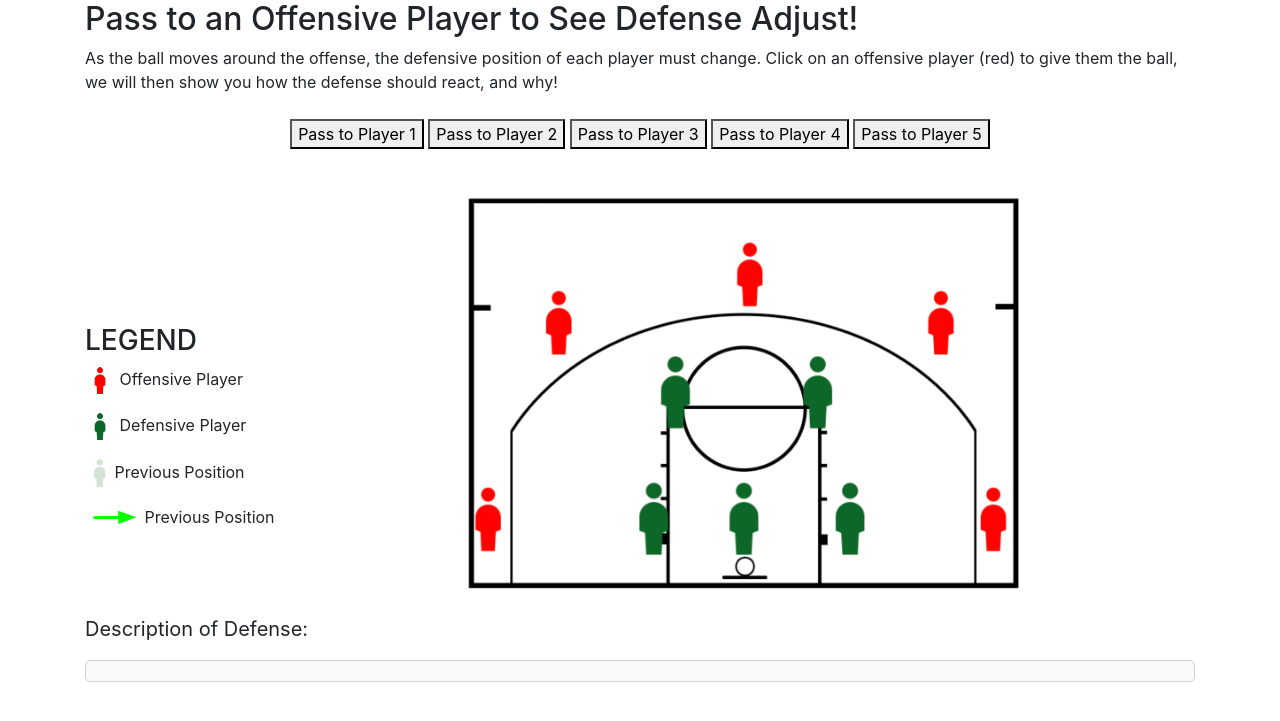
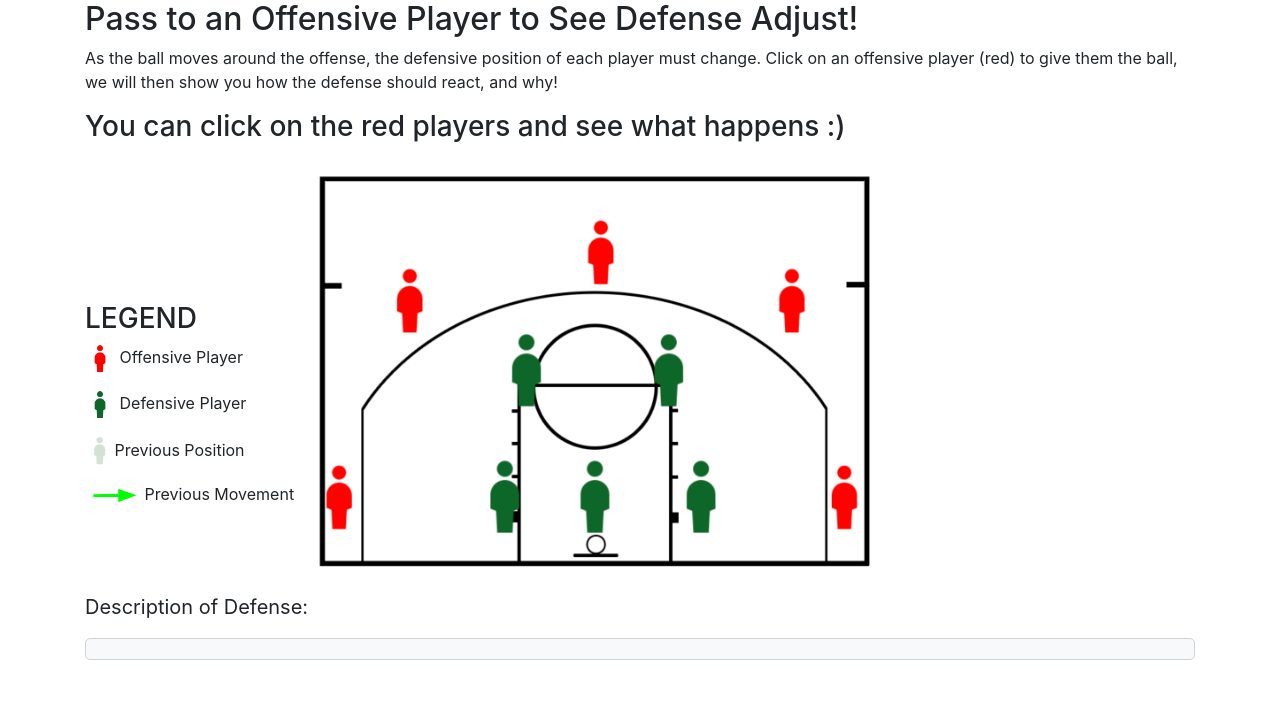
Before and after one commit to yan-ye-0102/UI_project, a Flask app: page /lesson in a window 1280 px wide. Shown: the part 56-777 px from the top of the page. Run offline with Flask 3, Linux system fonts and the light colour scheme; some libraries are stand-ins or nearby versions.

Commit message:
modified typo and changed the lesson UI, made players clickable

```diff
--- a/static/basketball.js
+++ b/static/basketball.js
@@ -22,6 +22,6 @@ $(document).ready(function() {
         // Construct the filename for the corresponding image
         var imageUrl = '/static/pass_to_player_' + playerNumber + '.png';
         // Swap out the image with the updated one
-        $('#basketball-court').css('background-image', 'url("' + imageUrl + '")');
+        $('#basketball-court').attr('src', imageUrl);
     });
 });
--- a/templates/lesson.html
+++ b/templates/lesson.html
@@ -6,31 +6,43 @@
   /* Add custom styles here or in styles.css */
   #basketball-court {
     position: relative;
-    max-width: 600px; /* Adjust as needed */
+    max-width: 600px;
+    /* Adjust as needed */
     margin: 20px auto;
     background: url('{{ url_for("static", filename="lesson_start.png") }}') center center no-repeat;
     background-size: contain;
-    height: 50vh; /* Adjust the height as needed */
+    height: 50vh;
+    /* Adjust the height as needed */
   }
+
   .offensive-player {
     color: red;
   }
+
   .defensive-player {
     color: green;
   }
-  .previous-position{
+
+  .previous-position {
     color: lightgray
   }
-  .position-movement{
-    color:lightgreen
+
+  .position-movement {
+    color: lightgreen
   }
+
   /* You need to position each player with specific top and left values, e.g., */
-  .player1 { top: 10%; left: 30%; }
+  .player1 {
+    top: 10%;
+    left: 30%;
+  }
+
   /* Add positions for all players */
 
   #legend {
     /* Your styles for the legend */
   }
+
   #player-description {
     margin-top: 10px;
     padding: 10px;
@@ -46,24 +58,38 @@
 {% block content %}
 <div id="lesson-container">
   <h2>Pass to an Offensive Player to See Defense Adjust!</h2>
-  <p> As the ball moves around the offense, the defensive position of each player must change. Click on an offensive player (red) to give them the ball, we will then show you how the defense should react, and why!</p>
-  <div class="button-container"> <!-- New div for buttons -->
-    <button class="player-button" id="player-1-button">Pass to Player 1</button>
-    <button class="player-button" id="player-2-button">Pass to Player 2</button>
-    <button class="player-button" id="player-3-button">Pass to Player 3</button>
-    <button class="player-button" id="player-4-button">Pass to Player 4</button>
-    <button class="player-button" id="player-5-button">Pass to Player 5</button>
-  </div>
+  <p> As the ball moves around the offense, the defensive position of each player must change. Click on an offensive
+    player (red) to give them the ball, we will then show you how the defense should react, and why!</p>
+  <h3>You can click on the red players and see what happens :)</h1>
   <div id="court-container">
     <div id="legend">
       <h3>LEGEND</h3>
       <p><img src="static/red_person.png" alt="Offensive Player" class="offensive-player-img"> Offensive Player</p>
       <p><img src="static/green_person.png" alt="Defensive Player" class="defensive-player-img"> Defensive Player</p>
       <p><img src="static/previous_person.png" alt="Previous Player" class="previous-player-img"> Previous Position</p>
-    <p><img src="static/player_movement.png" alt="Player Movement" class="player-movement-img"> Previous Position</p>
+      <p><img src="static/player_movement.png" alt="Player Movement" class="player-movement-img"> Previous Movement</p>
     </div>
-  <div id="basketball-court">
+    <!-- <div id="basketball-court">
+  </div> -->
+    <div id="image-container" style="position: relative;">
+
+      <img src='{{ url_for("static", filename="lesson_start.png") }}' alt="Basketball Court" id="basketball-court">
+      <div class="clickable-area player-button" style="position: absolute; top: 73%; left: 1%; width: 10%; height: 15%;"
+        data-player="1" id="player-1-button"></div>
+      <div class="clickable-area player-button"
+        style="position: absolute; top: 26%; left: 12%; width: 10%; height: 15%;" data-player="1" id="player-2-button">
       </div>
+      <div class="clickable-area player-button"
+        style="position: absolute; top: 15%; left: 45%; width: 10%; height: 15%;" data-player="1" id="player-3-button">
+      </div>
+      <div class="clickable-area player-button"
+        style="position: absolute; top: 26%; left: 78%; width: 10%; height: 15%;" data-player="1" id="player-4-button">
+      </div>
+      <div class="clickable-area player-button"
+        style="position: absolute; top: 73%; left: 89%; width: 10%; height: 15%;" data-player="1" id="player-5-button">
+      </div>
+    </div>
+
     <!-- Add buttons below the image -->
   </div>
   <p id="descrip">Description of Defense:</p>
```
Lines whose indentation alone changed are shown as unchanged.
